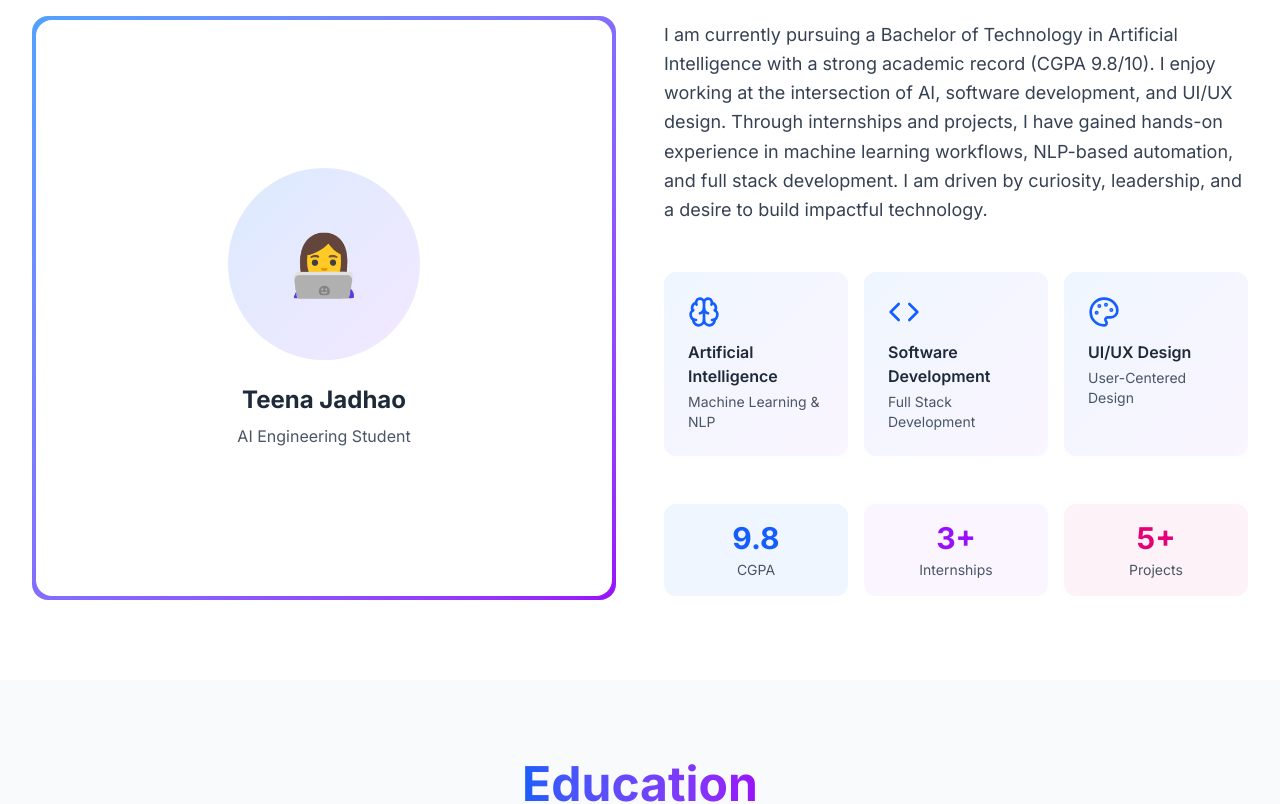
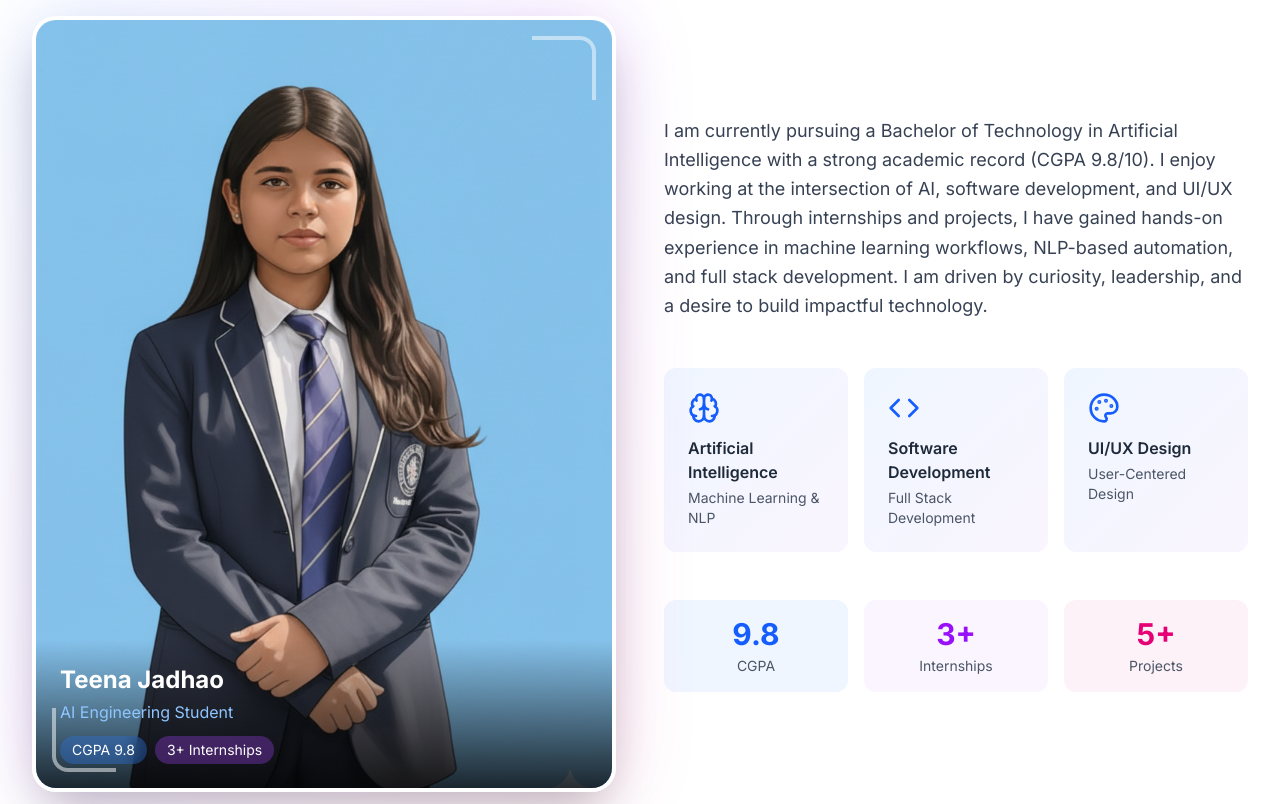
Before and after one commit to teena-grace/teena-portfolio, a Next.js app: page / in a window 1280 px wide. Shown: the part 980-1784 px from the top of the page. Built offline with nearby package versions, Linux system fonts and the light colour scheme.

Commit message:
Rename About component to AboutWithEffects

```diff
--- a/src/components/About.tsx
+++ b/src/components/About.tsx
@@ -3,7 +3,7 @@
 import { Brain, Code, Palette } from 'lucide-react';
 import { portfolioData } from '@/data/portfolioData';
 
-const About = () => {
+const AboutWithEffects = () => {
   const { about } = portfolioData;
 
   const interests = [
@@ -37,18 +37,50 @@ const About = () => {
         </div>
 
         <div className="grid lg:grid-cols-2 gap-12 items-center">
-          {/* Left Side - Image/Illustration Placeholder */}
-          <div className="relative">
-            <div className="aspect-square rounded-2xl bg-linear-to-br from-blue-400 to-purple-600 p-1">
-              <div className="w-full h-full rounded-2xl bg-white dark:bg-slate-800 flex items-center justify-center">
-                <div className="text-center p-8">
-                  <div className="w-48 h-48 mx-auto mb-6 rounded-full bg-linear-to-br from-blue-100 to-purple-100 dark:from-blue-900/30 dark:to-purple-900/30 flex items-center justify-center">
-                    <span className="text-6xl">👩‍💻</span>
-                  </div>
-                  <p className="text-2xl font-bold text-gray-800 dark:text-gray-200">Teena Jadhao</p>
-                  <p className="text-gray-600 dark:text-gray-400 mt-2">AI Engineering Student</p>
+          {/* Left Side - Professional Photo with Effects */}
+          <div className="relative group">
+            {/* Glowing Background */}
+            <div className="absolute inset-0 bg-linear-to-br from-blue-500 via-purple-500 to-pink-500 rounded-3xl blur-2xl opacity-20 group-hover:opacity-30 transition-opacity duration-500"></div>
+
+            {/* Main Photo Container */}
+            <div className="relative rounded-3xl overflow-hidden border-4 border-white dark:border-slate-800 shadow-2xl">
+              {/* Gradient Overlay on Hover */}
+              <div className="absolute inset-0 bg-linear-to-br from-blue-600/20 to-purple-600/20 opacity-0 group-hover:opacity-100 transition-opacity duration-500 z-10"></div>
+
+              {/* Profile Photo */}
+              <div className="aspect-3/4 relative">
+                <img
+                  src="/profile.png"
+                  alt="Teena Jadhao"
+                  className="w-full h-full object-cover group-hover:scale-105 transition-transform duration-500"
+                  onError={(e) => {
+                    const target = e.currentTarget as HTMLImageElement;
+                    target.style.display = 'none';
+                    const parent = target.parentElement;
+                    if (parent) {
+                      parent.innerHTML = '<div class="w-full h-full bg-linear-to-br from-blue-400 to-purple-600 flex items-center justify-center"><span class="text-9xl">👩‍💻</span></div>';
+                    }
+                  }}
+                />
+              </div>
+
+              {/* Info Overlay */}
+              <div className="absolute bottom-0 left-0 right-0 bg-linear-to-t from-black/80 to-transparent p-6 z-20">
+                <h3 className="text-2xl font-bold text-white mb-1">Teena Jadhao</h3>
+                <p className="text-blue-300">AI Engineering Student</p>
+                <div className="mt-3 flex gap-2">
+                  <span className="px-3 py-1 bg-blue-500/30 text-white text-sm rounded-full backdrop-blur-sm">
+                    CGPA 9.8
+                  </span>
+                  <span className="px-3 py-1 bg-purple-500/30 text-white text-sm rounded-full backdrop-blur-sm">
+                    3+ Internships
+                  </span>
                 </div>
               </div>
+
+              {/* Corner Decoration */}
+              <div className="absolute top-4 right-4 w-16 h-16 border-t-4 border-r-4 border-white/50 rounded-tr-2xl z-20"></div>
+              <div className="absolute bottom-4 left-4 w-16 h-16 border-b-4 border-l-4 border-white/50 rounded-bl-2xl z-20"></div>
             </div>
           </div>
 
@@ -100,4 +132,4 @@ const About = () => {
   );
 };
 
-export default About;
+export default AboutWithEffects;
```
